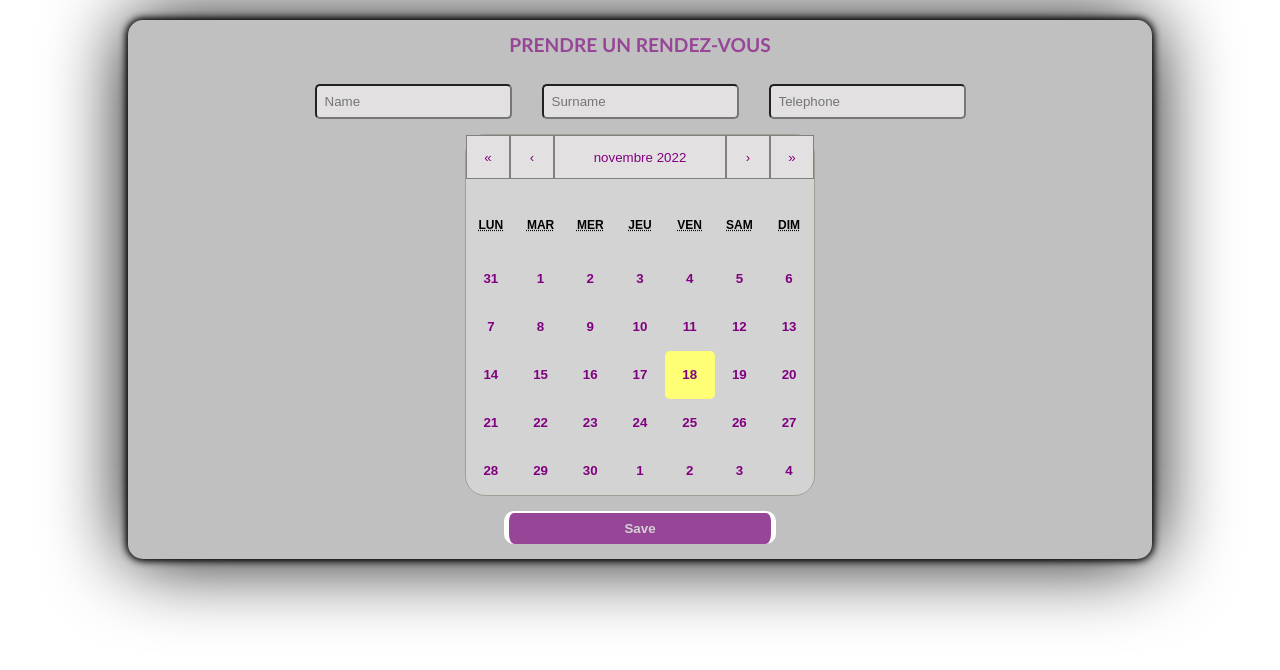
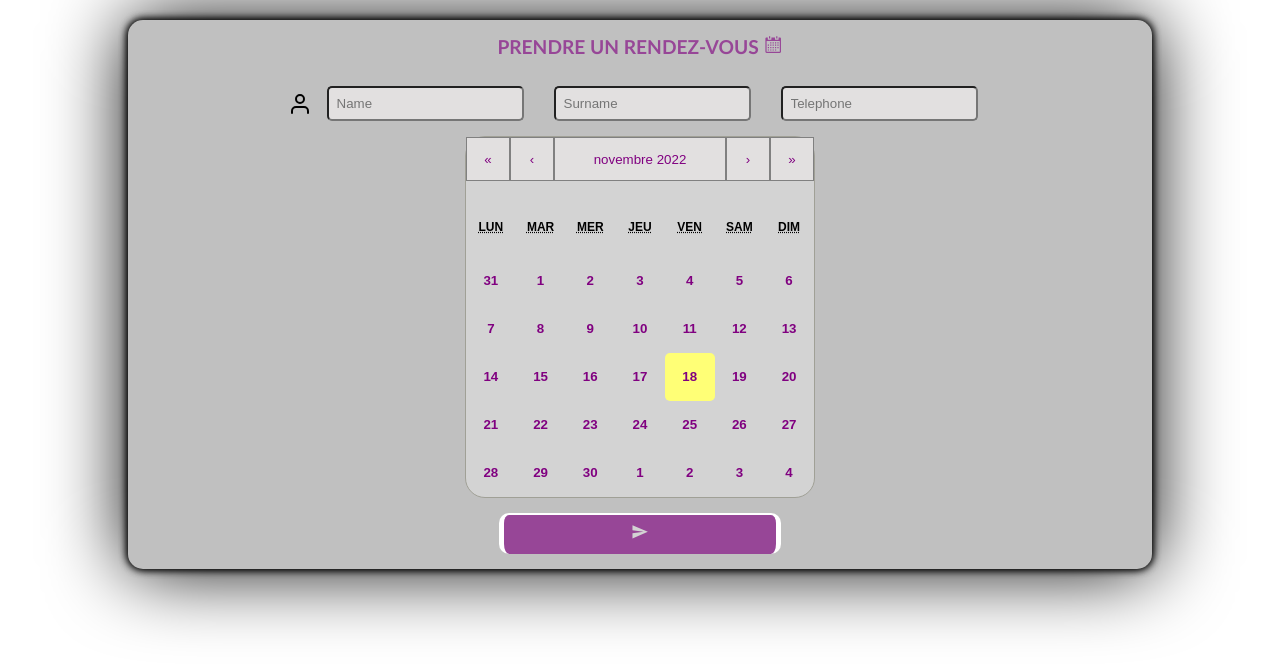
Before and after one commit to bordetmaxime/datepicker, a React app: page / in a window 1280 px wide. Built offline with nearby package versions, Linux system fonts and the light colour scheme.

Commit message:
react-icon

```diff
--- a/package.json
+++ b/package.json
@@ -53,6 +53,7 @@
     "react": "^18.2.0",
     "react-calendar": "^4.0.0",
     "react-datepicker": "^4.8.0",
-    "react-dom": "^18.2.0"
+    "react-dom": "^18.2.0",
+    "react-icons": "^4.6.0"
   }
 }
--- a/src/components/App/index.js
+++ b/src/components/App/index.js
@@ -1,14 +1,16 @@
 // == Import
 
 import "react-datepicker/dist/react-datepicker.css";
-import DatePicker, { registerLocale } from "react-datepicker";
 import React, { useState } from "react";
 import Calendar from 'react-calendar';
 import 'react-calendar/dist/Calendar.css';
 import './styles.css';
+import { MdSend } from 'react-icons/md';
+import { GoCalendar } from 'react-icons/go';
+import { FiUser } from 'react-icons/fi';
+import { GiPartyPopper } from 'react-icons/gi';
 
-import fr from "date-fns/locale/fr"; // the locale you want
-registerLocale("fr", fr)
+
 
 
 // == Composant
@@ -54,12 +56,12 @@ const changeTime = (event) => {
 	return (
 		<div className="app">
 
-	 {validate ? <p className="textValidation">{name} {surname} Vous avez rendez-vous le {startDate.toLocaleDateString("fr")} à {time}</p> :
+	 {validate ? <p className="textValidation"><GiPartyPopper/> {name} {surname} Vous avez rendez-vous le {startDate.toLocaleDateString("fr")} à {time}</p> :
 
 	 <div>
-	 <p className="textRdv">PRENDRE UN RENDEZ-VOUS</p>
+	 <p className="textRdv">PRENDRE UN RENDEZ-VOUS <GoCalendar/></p>
 	 <form onSubmit={formSubmit} className='formulaire'>
-		 <div className="inputDiv">
+		 <div className="inputDiv"> <FiUser/>
 		<input type="text" name="name" id="name" value={name} onChange={changeValue} placeholder='Name' required/>
 		<input type="text" name="surname" id="lastName" value={surname} onChange={changeValue} placeholder='Surname'  required/>
 		<input type="tel" name="telephone" id="number" value={telephone} onChange={changeValue}  placeholder='Telephone'  required/>
@@ -72,7 +74,7 @@ const changeTime = (event) => {
 :
 
 <Calendar locale='fr' id='datepicker' onChange={(date) => setStartDate(date)}  dateclassName="calendrier"/>}
-	 <button type="submit" className="buttonSubmit">Save</button>
+	 <button type="submit" className="buttonSubmit"> <MdSend/></button>
 	 </form>
 
 	 </div>
--- a/src/components/App/styles.css
+++ b/src/components/App/styles.css
@@ -26,6 +26,8 @@
 	display: flex;
 	margin: auto;
 	text-align:center;
+	align-items: center;
+	font-size: 1.5rem;
 
 }
 
@@ -82,7 +84,8 @@ padding:15px
 	background-color:rgba(128, 0, 128, 0.637);
 	border-radius: 10px;
 	padding:8px;
-	width: 40%
+	width: 40%;
+	font-size:1.1rem
 }
 .buttonSubmit:hover{
 	transform: scale(1.02);
```
Also changed, not shown: 1 other file.
